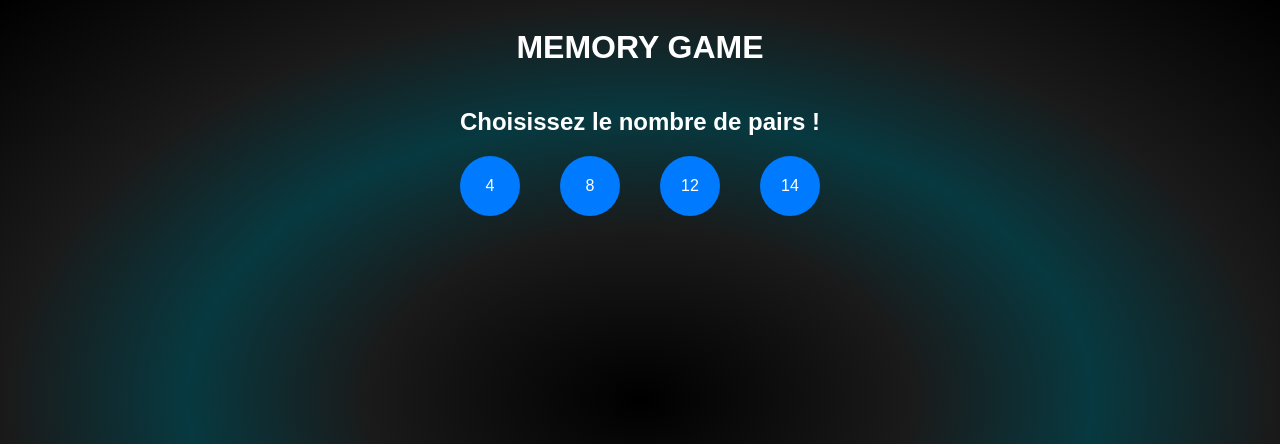
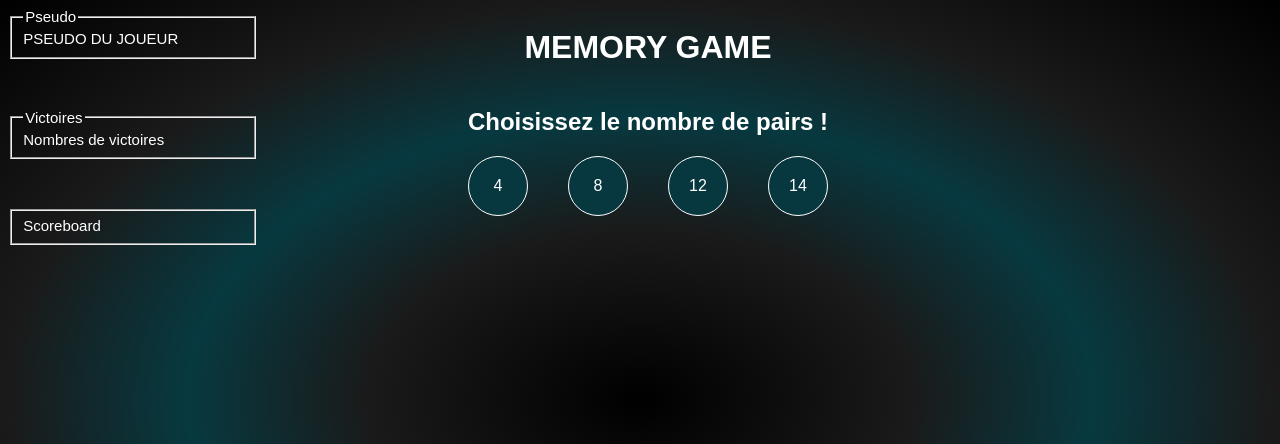
Before and after one commit to damienBaehr/Memory, a PHP site: page / in a window 1280 px wide. Shown: the top 444 px of the page. Run offline with PHP 8.4, Linux system fonts and the light colour scheme.

Commit message:
👌 IMPROVE: Add scoreboard + Fieldset

```diff
--- a/index.html
+++ b/index.html
@@ -9,6 +9,19 @@
   <body>
     <h1>Memory game</h1>
     <main>
+      <aside>
+        <fieldset>
+          <legend>Pseudo</legend>
+          PSEUDO DU JOUEUR
+        </fieldset>
+        <fieldset>
+          <legend>Victoires</legend>
+            Nombres de victoires
+        </fieldset>
+        <fieldset class="scoreboard">
+            Scoreboard
+        </fieldset>
+      </aside>
       <div class="title">
         <h2>Choisissez le nombre de pairs !</h2>
       </div>
--- a/script.js
+++ b/script.js
@@ -4,6 +4,9 @@ function initGame() {
   const restartButton = document.querySelector("button");
   const titleChoose = document.querySelector(".title");
   const titlePlay = document.querySelector(".titlePlay");
+  const modal = document.querySelector(".modal");
+  const scoreboard = document.querySelector(".scoreboard");
+  const closeBtn = document.querySelector(".closeButton");
 
   let clicks = 0;
   let firstCard = null;
@@ -18,6 +21,15 @@ function initGame() {
   let pairs = [];
 
   const bgIcon = [];
+
+  function activateModal() {
+    modal.classList.toggle("active");
+  }
+  function closeModal() {
+    modal.classList.remove("active");
+  }
+  scoreboard.addEventListener("click", activateModal);
+  closeBtn.addEventListener("click", closeModal);
 
   for (let i = 0; i <= 12; i++) {
     const imageURL = `${"/assets/"}perso${i}.png`;
--- a/style.css
+++ b/style.css
@@ -11,6 +11,23 @@
   font-family: 'Space Invaders' ,sans-serif;
 }
 
+
+aside{
+  display: flex;
+  gap: 50px;
+  color: white;
+  flex-flow: column;
+  position: absolute;
+  top: 0;
+  left: 0;
+  width: 250px;
+  font-size: 15px;
+}
+
+.scoreboard:hover{
+  background: #08383F;
+  cursor: pointer;
+}
 .choose{
   display: flex;
   justify-content: center;
@@ -22,7 +39,8 @@ span.choosePairsNumber {
   align-items: center;
   width: 60px;
   height: 60px;
-  background-color: #007bff;
+  background-color: #08383F;
+  border: 1px solid #fff;
   color: #fff;
   border-radius: 100%;
   cursor: pointer;
@@ -50,6 +104,8 @@ body {
   flex-flow: column;
   justify-content: center;
   align-items: center;
+  position: relative;
+  width: 100%;
 }
 
 #grid-container{
```
Also changed, not shown: other parts of index.html (+33 -0 lines), other parts of style.css (+36 -0 lines).
